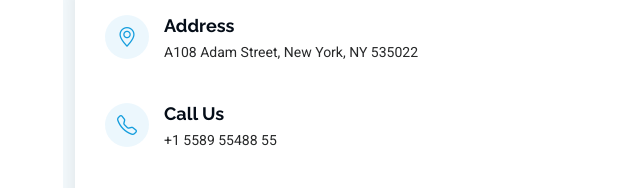
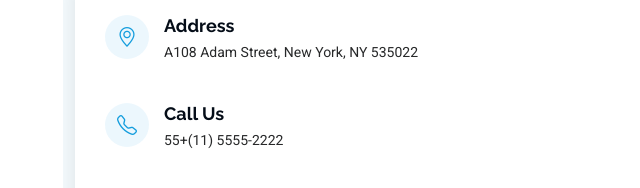
Before and after one commit to thiagosouza36021/Portifolio-2024, a plain HTML site: page index.html in a window 1280 px wide. Shown: the part 6120-6308 px from the top of the page, 237-877 px from the left. Drawn offline with Linux system fonts and the light colour scheme.

Commit message:
Correção telefone contato

```diff
--- a/index.html
+++ b/index.html
@@ -665,7 +665,7 @@
                 <i class="bi bi-telephone flex-shrink-0"></i>
                 <div>
                   <h3>Call Us</h3>
-                  <p>+1 5589 55488 55</p>
+                  <p>55+(11) 5555-2222</p>
                 </div>
               </div><!-- End Info Item -->
 
```
